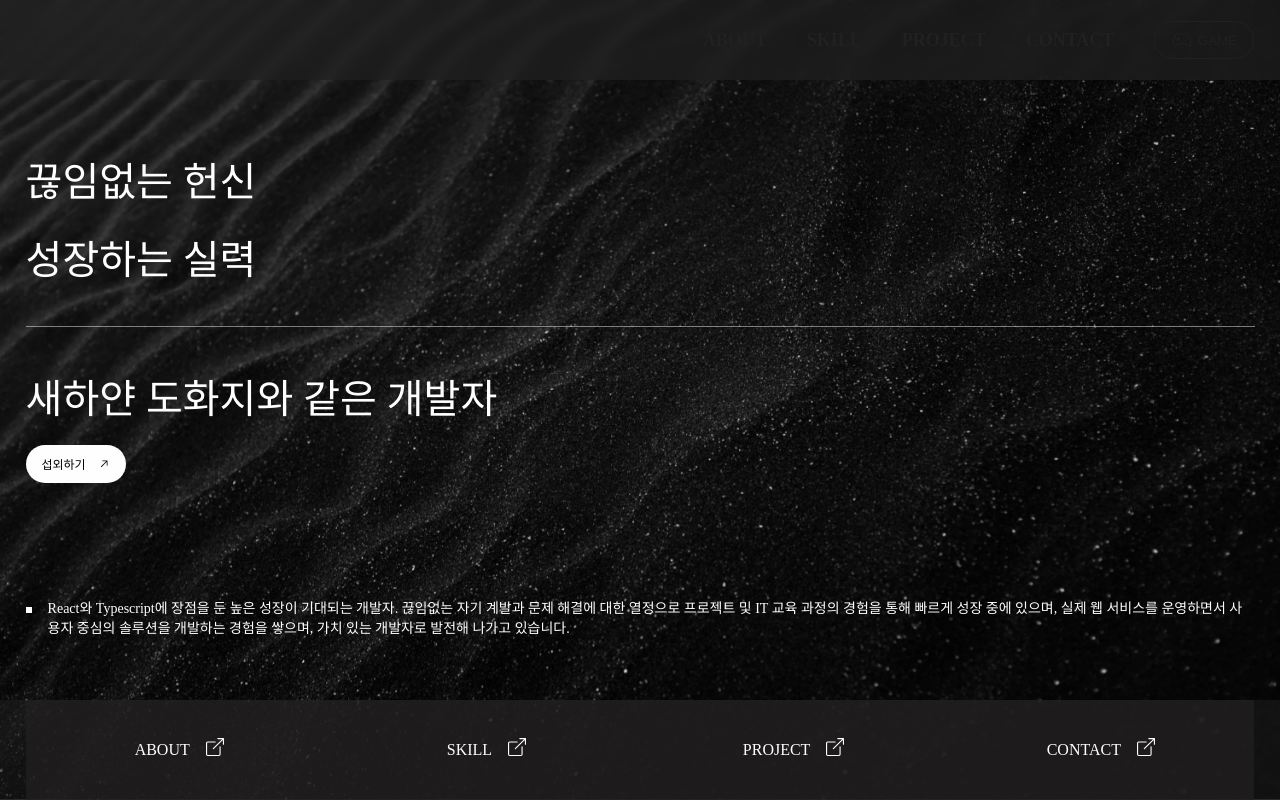
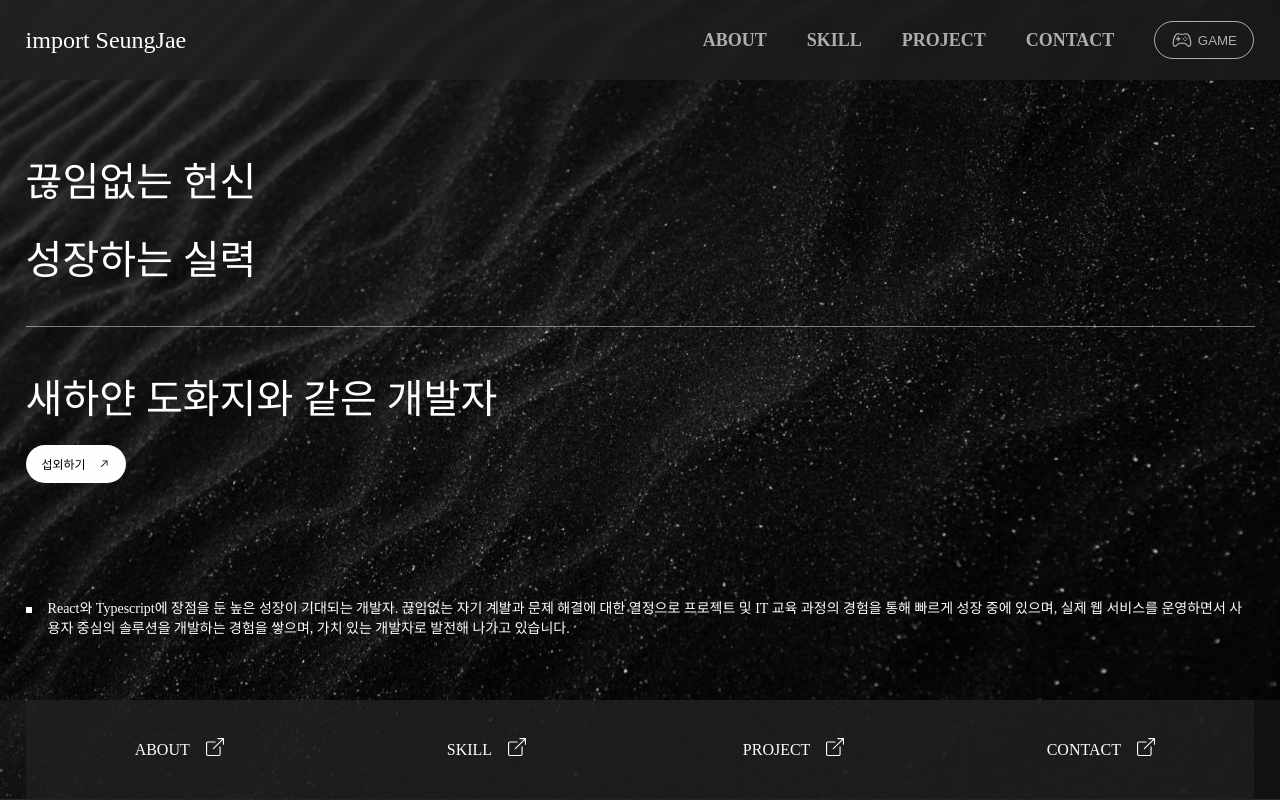
Before and after one commit to seungjaelee2684/seungjae-portfolio, a React (Create React App) app: page /website in a window 1280 px wide. Built offline with nearby package versions, Linux system fonts and the light colour scheme; no server answers; a web font is replaced by a local one.

Commit message:
<Update: 원 페이지 스크롤 이벤트 스크롤페이지 데이터 state관리>

```diff
--- a/src/components/SitePage/WebHeader.tsx
+++ b/src/components/SitePage/WebHeader.tsx
@@ -13,44 +13,45 @@ interface WebHeaderProps {
 const WebHeader : React.FC<WebHeaderProps> = ({ headerRef, scrollValue, setScrollValue, onClickMoveHandler }) => {
 
   const navigate = useNavigate();
+  const isScroll = (scrollValue !== 1 && scrollValue !== 5) ? true : false;
 
   return (
     <HeaderLayout ref={headerRef}>
       <HeaderContainer>
         <HeaderLogo
-          color={(scrollValue) ? "#222020" : "#FEFEFE"}
-          hovercolor={(scrollValue) ? "#ADADAD" : "#ADADAD"}
+          color={(isScroll) ? "#222020" : "#FEFEFE"}
+          hovercolor={(isScroll) ? "#ADADAD" : "#ADADAD"}
           onClick={() => setScrollValue(1)}>
           import SeungJae
         </HeaderLogo>
         <RightContent>
           <Navigate
-            color={(scrollValue) ? "#222020" : "#fefefea6"}
-            hovercolor={(scrollValue) ? "#ADADAD" : "#FEFEFE"}
+            color={(isScroll) ? "#222020" : "#fefefea6"}
+            hovercolor={(isScroll) ? "#ADADAD" : "#FEFEFE"}
             onClick={() => onClickMoveHandler(2)}>
             ABOUT
           </Navigate>
           <Navigate
-            color={(scrollValue) ? "#222020" : "#fefefea6"}
-            hovercolor={(scrollValue) ? "#ADADAD" : "#FEFEFE"}
+            color={(isScroll) ? "#222020" : "#fefefea6"}
+            hovercolor={(isScroll) ? "#ADADAD" : "#FEFEFE"}
             onClick={() => onClickMoveHandler(3)}>
             SKILL
           </Navigate>
           <Navigate
-            color={(scrollValue) ? "#222020" : "#fefefea6"}
-            hovercolor={(scrollValue) ? "#ADADAD" : "#FEFEFE"}
+            color={(isScroll) ? "#222020" : "#fefefea6"}
+            hovercolor={(isScroll) ? "#ADADAD" : "#FEFEFE"}
             onClick={() => onClickMoveHandler(4)}>
             PROJECT
           </Navigate>
           <Navigate
-            color={(scrollValue) ? "#222020" : "#fefefea6"}
-            hovercolor={(scrollValue) ? "#ADADAD" : "#FEFEFE"}
+            color={(isScroll) ? "#222020" : "#fefefea6"}
+            hovercolor={(isScroll) ? "#ADADAD" : "#FEFEFE"}
             onClick={() => onClickMoveHandler(5)}>
             CONTACT
           </Navigate>
           <GameButton
-            color={(scrollValue) ? "#222020" : "#fefefea6"}
-            hovercolor={(scrollValue) ? "#ADADAD" : "#FEFEFE"}
+            color={(isScroll) ? "#222020" : "#fefefea6"}
+            hovercolor={(isScroll) ? "#ADADAD" : "#FEFEFE"}
             onClick={() => navigate("/")}>
               <IoGameControllerOutline size={20} />
               GAME
```
